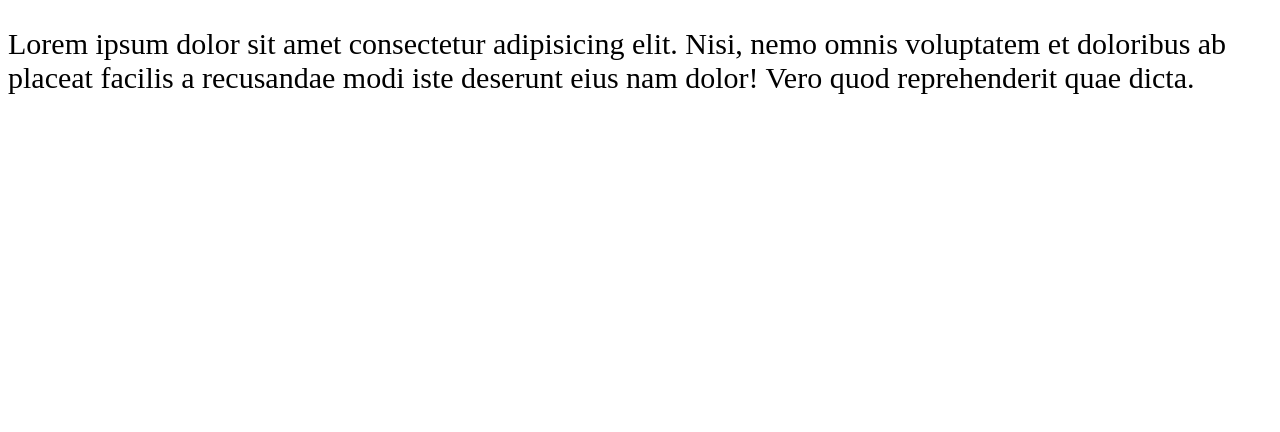
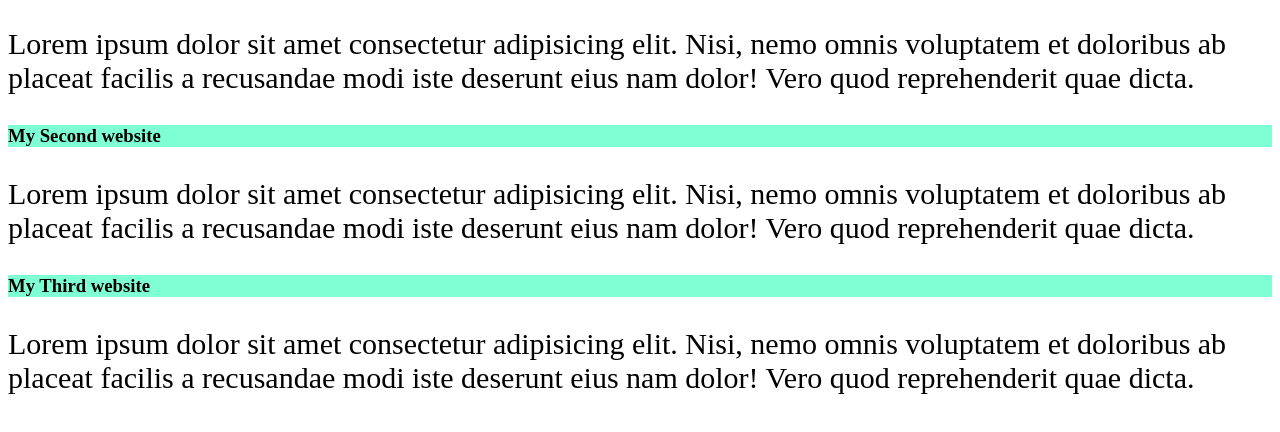
Before and after one commit to rhakib/my-first-website, a plain HTML site: page index.html in a window 1280 px wide. Shown: the part 44-476 px from the top of the page. Drawn offline with Linux system fonts and the light colour scheme.

Commit message:
2ndt blog dond

```diff
--- a/index.html
+++ b/index.html
@@ -7,7 +7,11 @@
     <link rel="stylesheet" href="style.css/blog.css">
 </head>
 <body>
-    <h3>My first website</h3>
-    <p>Lorem ipsum dolor sit amet consectetur adipisicing elit. Nisi, nemo omnis voluptatem et doloribus ab placeat facilis a recusandae modi iste deserunt eius nam dolor! Vero quod reprehenderit quae dicta.</p>
+    <div><h3>My first website</h3>
+    <p>Lorem ipsum dolor sit amet consectetur adipisicing elit. Nisi, nemo omnis voluptatem et doloribus ab placeat facilis a recusandae modi iste deserunt eius nam dolor! Vero quod reprehenderit quae dicta.</p></div>
+    <div> <h3>My Second website</h3>
+    <p>Lorem ipsum dolor sit amet consectetur adipisicing elit. Nisi, nemo omnis voluptatem et doloribus ab placeat facilis a recusandae modi iste deserunt eius nam dolor! Vero quod reprehenderit quae dicta.</p></div>
+    <div><h3>My Third website</h3>
+    <p>Lorem ipsum dolor sit amet consectetur adipisicing elit. Nisi, nemo omnis voluptatem et doloribus ab placeat facilis a recusandae modi iste deserunt eius nam dolor! Vero quod reprehenderit quae dicta.</p></div>
 </body>
 </html>
```
